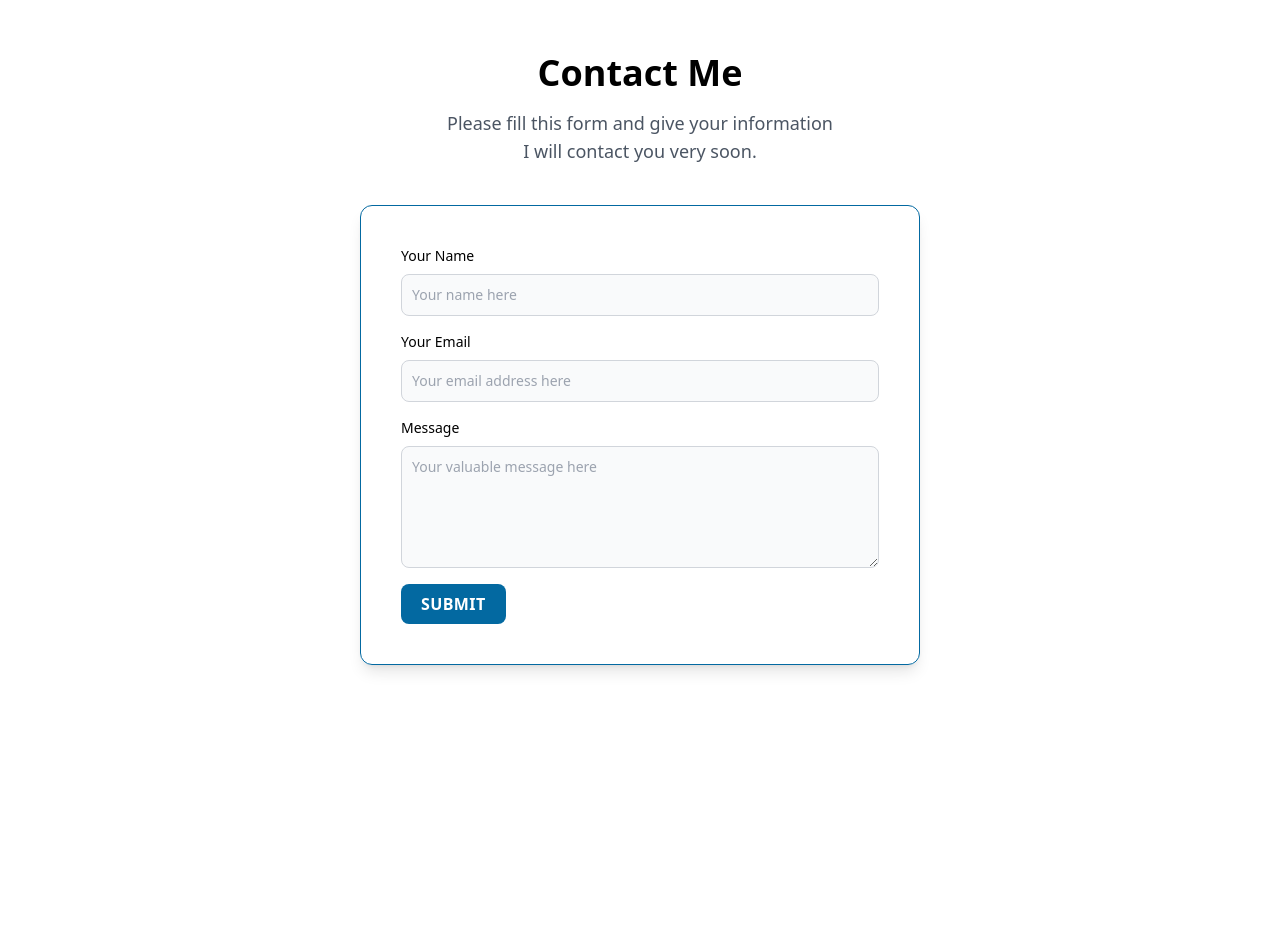
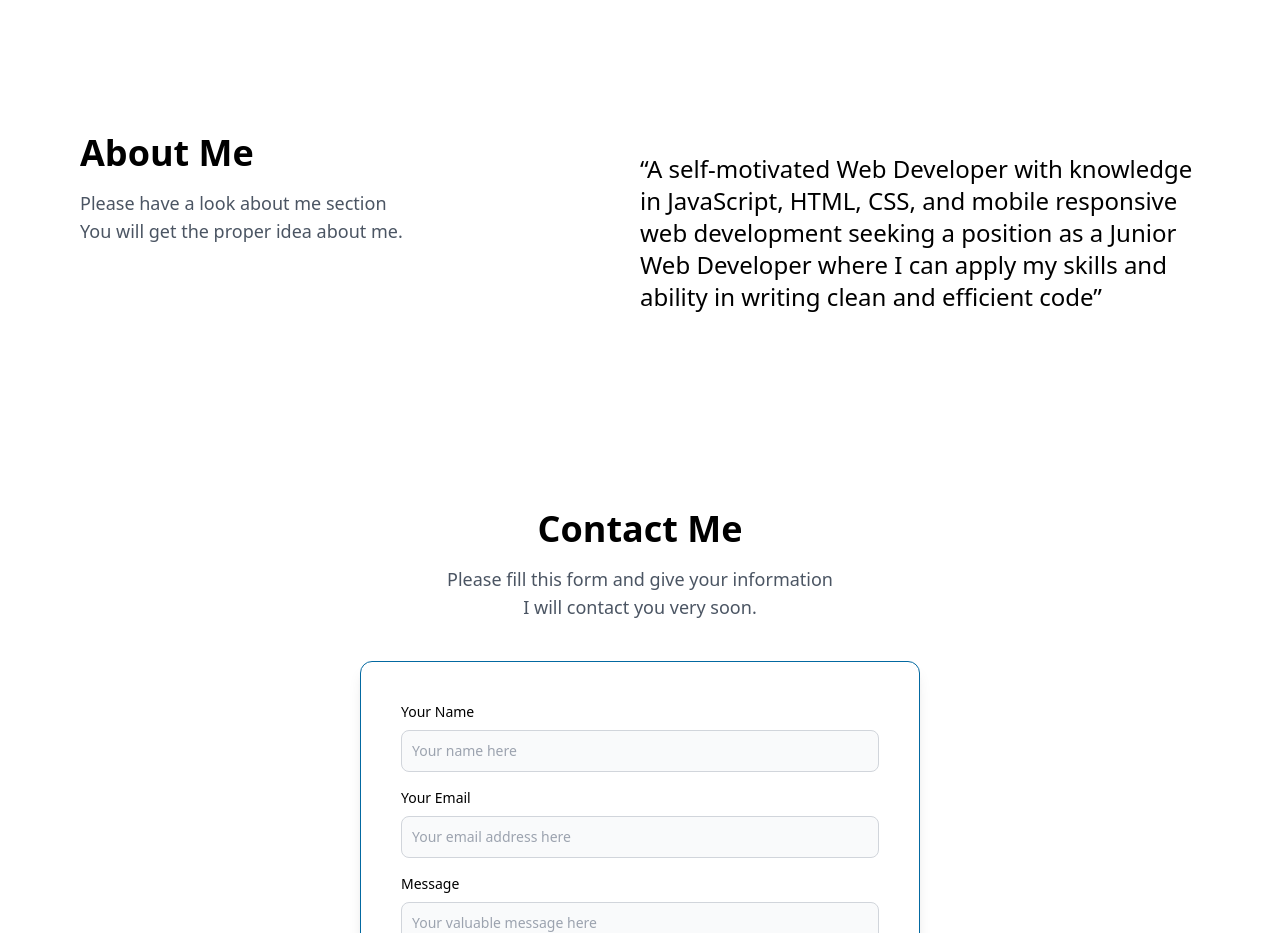
Before and after one commit to sajeeb-me/the_SDShuvo, a React (Create React App) app: page / in a window 1280 px wide. Shown: the part 1440-2373 px from the top of the page. Before the commit the page ends 2145 px from the top, so only its background shows below. Built offline with nearby package versions, Linux system fonts and the light colour scheme.

Commit message:
about me section

```diff
--- /dev/null
+++ b/src/Pages/Home/AboutMe.js
@@ -0,0 +1,19 @@
+import React from 'react';
+
+const AboutMe = () => {
+    return (
+        <section className='mb-24 lg:mt-20 lg:mb-44'>
+            <div className='lg:flex justify-between'>
+                <div className='flex-1'>
+                    <h1 className='text-3xl lg:text-4xl font-bold'>About Me</h1>
+                    <p className='mt-4 text-base text-gray-600 md:text-lg'>Please have a look about me section <br className="hidden md:block" /> You will get the proper idea about me. </p>
+                </div>
+                <div className='flex-1 my-5'>
+                    <q className='text-2xl font-medium'>A self-motivated Web Developer with knowledge in JavaScript, HTML, CSS, and mobile responsive web development seeking a position as a Junior Web Developer where I can apply my skills and ability in writing clean and efficient code</q>
+                </div>
+            </div>
+        </section>
+    );
+};
+
+export default AboutMe;
--- a/src/Pages/Home/Details.js
+++ b/src/Pages/Home/Details.js
@@ -14,12 +14,12 @@ const Details = () => {
             })
     }, [id])
 
-    const { name, description, img, mockup, link, clientSiteLink, serverSiteLink, Technologies, about, projectDetails } = selectedProjects;
+    const { name, description, mockup, link, clientSiteLink, serverSiteLink, Technologies, about, projectDetails } = selectedProjects;
 
     return (
         <section className='px-4 lg:px-20 my-10'>
             <div>
-                <h1 className='text-center text-2xl lg:text-4xl font-bold'>{name}</h1>
+                <h1 className='text-center text-2xl lg:text-4xl font-extrabold'>{name}</h1>
                 <p className='my-5'><span className='font-medium'>Description :</span> {description}</p>
                 <img src={mockup} alt="" />
 
@@ -62,7 +62,7 @@ const Details = () => {
                     <h1 className='text-xl font-bold text-sky-700'>List of Technologies :</h1>
                     <div className='flex gap-4 flex-wrap my-5'>
                         {
-                            Technologies?.map(technologie => <p className='border p-2 rounded-md bg-gray-50 text-sm lg:text-base'>{technologie}</p>)
+                            Technologies?.map(technology => <p className='border p-2 rounded-md bg-gray-50 text-sm lg:text-base'>{technology}</p>)
                         }
                     </div>
                 </section>
@@ -81,7 +81,7 @@ const Details = () => {
                     <ul className='my-5 list-disc list-inside space-y-3'>
                         {
                             projectDetails?.map(detail =>
-                                <div className='lg:w-3/4 mx-auto'>
+                                <div className='lg:w-3/4 mx-auto even:text-right'>
                                     <h1 className='text-xl lg:text-7xl font-semibold mt-20 mb-1 lg:-mb-2 lg:opacity-20'>{detail.name}</h1>
                                     <img className='rounded-xl shadow-xl' src={detail.img} alt="" />
                                 </div>)
--- a/src/Pages/Home/Home.js
+++ b/src/Pages/Home/Home.js
@@ -1,4 +1,5 @@
 import React from 'react';
+import AboutMe from './AboutMe';
 import Banner from './Banner';
 import ContactMe from './ContactMe';
 import Projects from './Projects';
@@ -8,6 +9,7 @@ const Home = () => {
         <section className='px-4 lg:px-20 my-10'>
             <Banner />
             <Projects />
+            <AboutMe />
             <ContactMe />
         </section>
     );
```
